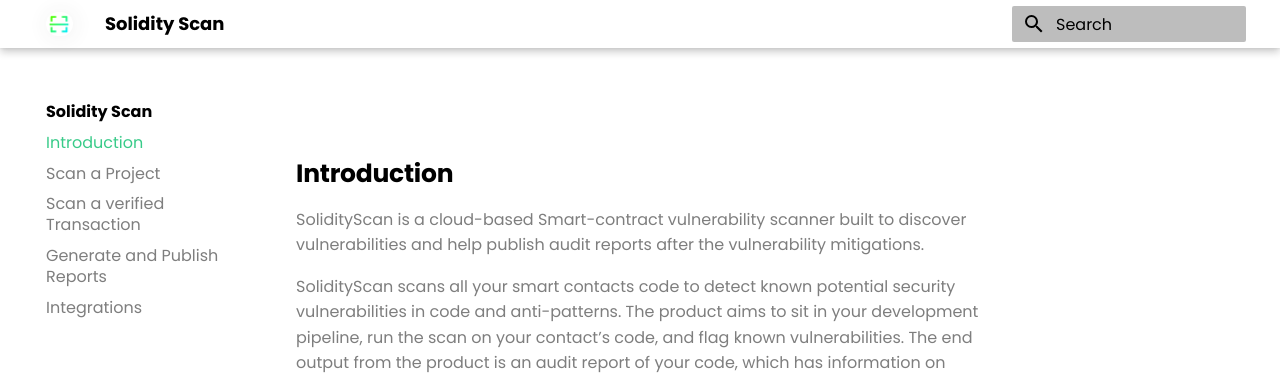
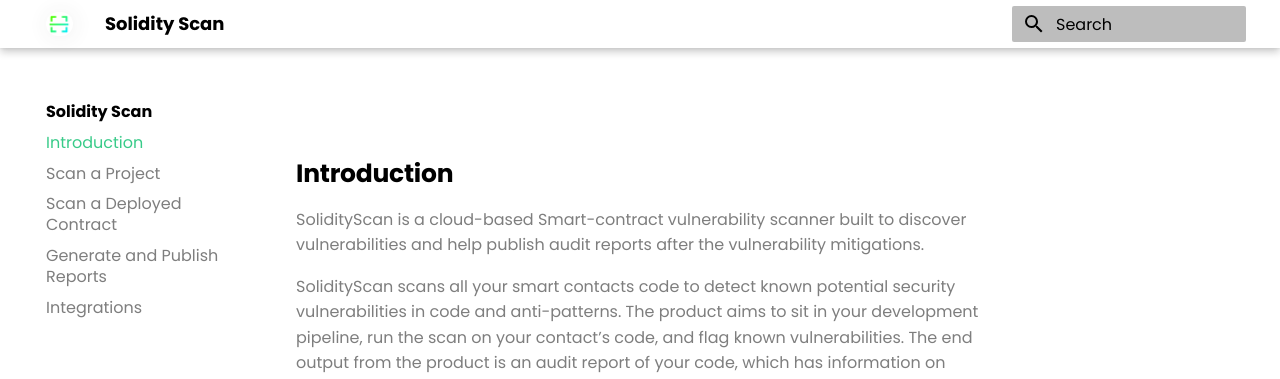
Before and after one commit to Credshields/solidity-scanner-docs, an MkDocs documentation site: the page built from documentation/index.md, in a window 1280 px wide. Shown: the top 379 px of the page. Built offline with MkDocs 1.6.1 and Material for MkDocs 9.7.7, drawn with Linux system fonts in a browser that asks for light colours.

Commit message:
Updated Nav Bar

```diff
--- a/mkdocs.yml
+++ b/mkdocs.yml
@@ -26,10 +26,9 @@
 nav:
   - 'Introduction': index.md
   - 'Scan a Project': project.md
-  - 'Scan a verified Transaction': block.md
+  - 'Scan a Deployed Contract': block.md
   - 'Generate and Publish Reports': report.md
   - 'Integrations': integrations.md
 
-
 markdown_extensions:
   - pymdownx.tilde
```
